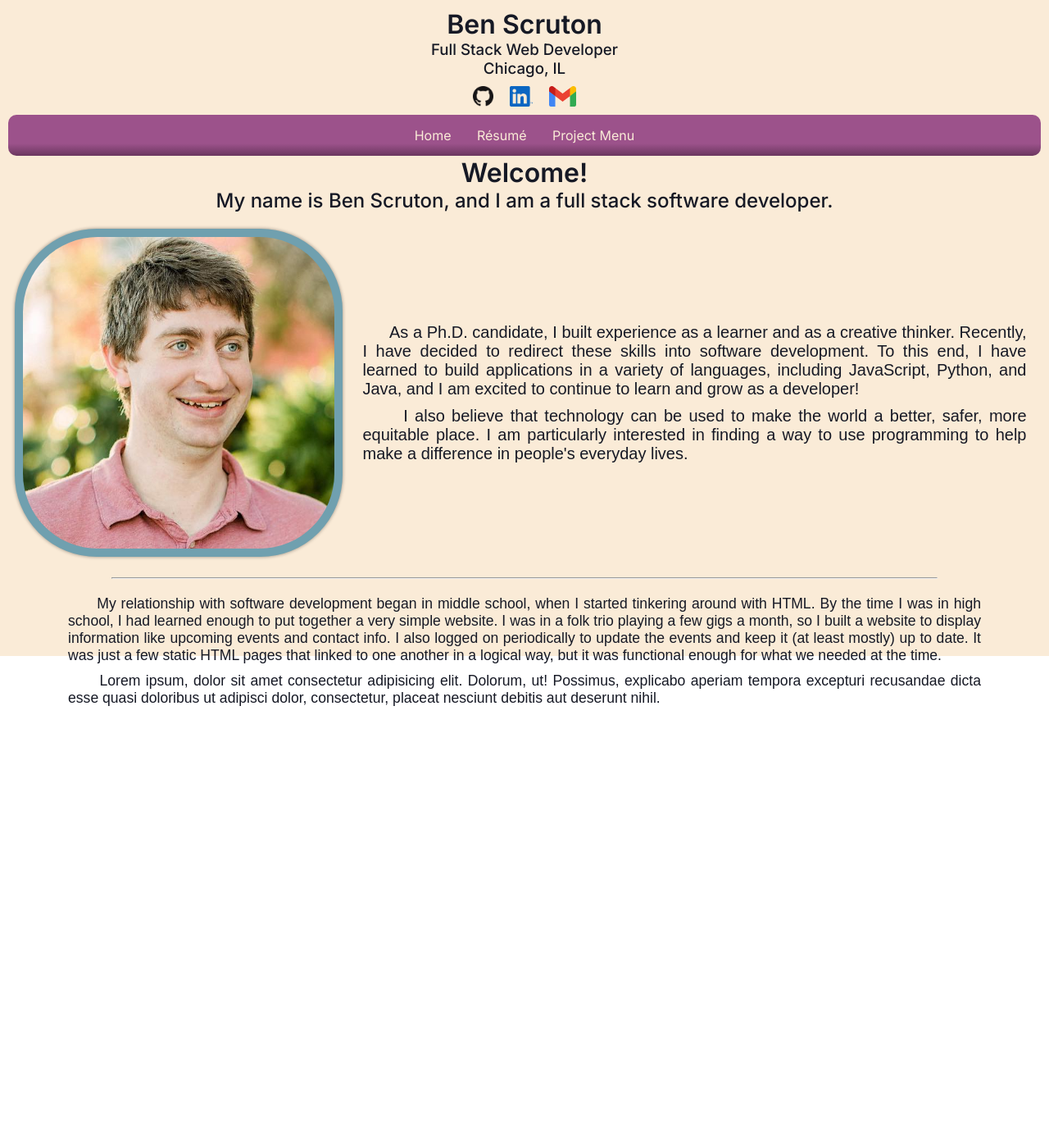
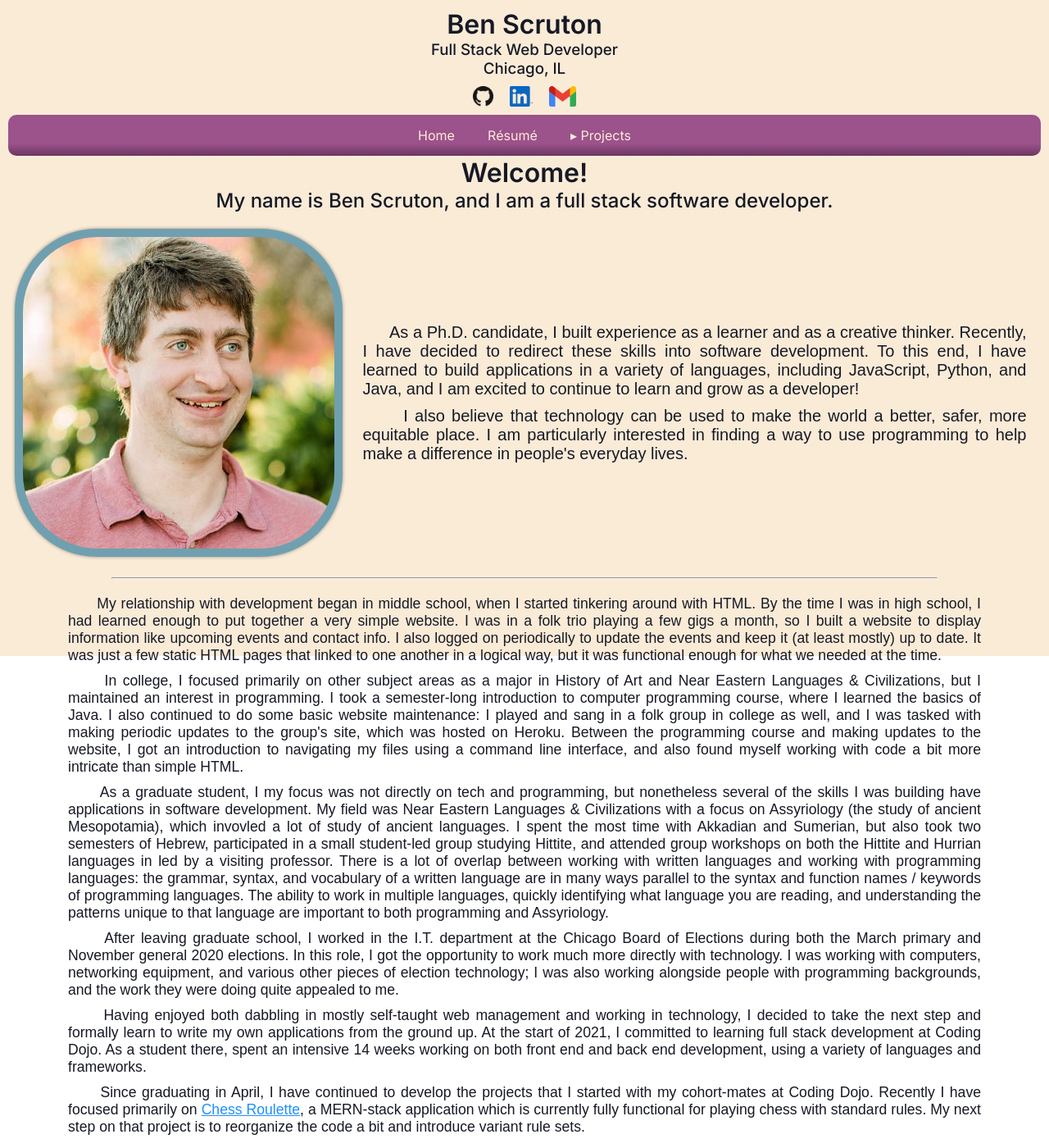
Before and after one commit to benscruton/personal_site, a React (Create React App) app: page / in a window 1280 px wide. Shown: the whole page at 82% size. Before the commit the page ends 877 px from the top, so only its background shows below. Built offline with nearby package versions, Linux system fonts and the light colour scheme; a web font is replaced by a local one.

Commit message:
Finished writing text for home page; slightly refactored projects nav menu

```diff
--- a/src/components/Nav.module.css
+++ b/src/components/Nav.module.css
@@ -104,10 +104,3 @@
     border-radius: 0 0 10px 10px;
     border-bottom: 1px solid antiquewhite;
 }
-
-.submenu li:first-child:hover a{
-    /* background-image: linear-gradient(to top, red 80%, #f88); */
-    background-color: antiquewhite;
-    color: #f00;
-    font-weight: bold;
-}
--- a/src/components/Nav.tsx
+++ b/src/components/Nav.tsx
@@ -2,6 +2,7 @@ import React, { useState } from "react";
 import styles from "./Nav.module.css";
 import { Link } from "@reach/router";
 import NavProjectSubMenu from "./NavProjectSubMenu";
+import CSS from "csstype";
 
 interface Props {}
 
@@ -12,6 +13,11 @@ const Nav: React.FC<Props> = () => {
     e.preventDefault();
     setShowSubMenu(!showSubMenu);
   };
+
+  const transparentStyle: CSS.Properties = {
+    color: "#0000",
+    backgroundColor: "#0000"
+  }
 
   return (
     <div className={styles.wrapper}>
@@ -37,8 +43,9 @@ const Nav: React.FC<Props> = () => {
               className={styles.navlink}
               href="/projects"
               onClick={toggleSubMenu}
+              style={showSubMenu? transparentStyle : {}}
             >
-              Project Menu
+              ▸ Projects
             </a>
 
             {showSubMenu?
--- a/src/components/NavProjectSubMenu.tsx
+++ b/src/components/NavProjectSubMenu.tsx
@@ -17,7 +17,7 @@ const NavProjectSubMenu: React.FC<Props> = ({styles, toggleMenu, hideMenu}) => {
     >
       <li>
         <a href="/projects" onClick={toggleMenu}>
-          Close Menu
+        ▾ Projects
         </a>
       </li>
 
--- a/src/views/Home.tsx
+++ b/src/views/Home.tsx
@@ -1,5 +1,5 @@
 import React from "react";
-import { RouteComponentProps } from "@reach/router";
+import { RouteComponentProps, Link } from "@reach/router";
 import styles from "./Home.module.css";
 import photoAddr from "../img/photo_cropped.png";
 import MediaBox from "../components/MediaBox";
@@ -74,13 +74,34 @@ const Home: React.FC<Props> = ({windowWidth}) => {
       >
         <p>
           &nbsp;&nbsp;&nbsp;&nbsp;&nbsp;
-          My relationship with software development began in middle school, when I started tinkering around with HTML.  By the time I was in high school, I had learned enough to put together a very simple website.  I was in a folk trio playing a few gigs a month, so I built a website to display information like upcoming events and contact info.  I also logged on periodically to update the events and keep it (at least mostly) up to date.  It was just a few static HTML pages that linked to one another in a logical way, but it was functional enough for what we needed at the time.
+          My relationship with development began in middle school, when I started tinkering around with HTML.  By the time I was in high school, I had learned enough to put together a very simple website.  I was in a folk trio playing a few gigs a month, so I built a website to display information like upcoming events and contact info.  I also logged on periodically to update the events and keep it (at least mostly) up to date.  It was just a few static HTML pages that linked to one another in a logical way, but it was functional enough for what we needed at the time.
         </p>
 
         <p>
           &nbsp;&nbsp;&nbsp;&nbsp;&nbsp;
-          Lorem ipsum, dolor sit amet consectetur adipisicing elit. Dolorum, ut! Possimus, explicabo aperiam tempora excepturi recusandae dicta esse quasi doloribus ut adipisci dolor, consectetur, placeat nesciunt debitis aut deserunt nihil.
+          In college, I focused primarily on other subject areas as a major in History of Art and Near Eastern Languages & Civilizations, but I maintained an interest in programming.  I took a semester-long introduction to computer programming course, where I learned the basics of Java.  I also continued to do some basic website maintenance: I played and sang in a folk group in college as well, and I was tasked with making periodic updates to the group's site, which was hosted on Heroku.  Between the programming course and making updates to the website, I got an introduction to navigating my files using a command line interface, and also found myself working with code a bit more intricate than simple HTML.
         </p>
+
+        <p>
+          &nbsp;&nbsp;&nbsp;&nbsp;&nbsp;
+          As a graduate student, I my focus was not directly on tech and programming, but nonetheless several of the skills I was building have applications in software development.  My field was Near Eastern Languages & Civilizations with a focus on Assyriology (the study of ancient Mesopotamia), which invovled a lot of study of ancient languages.  I spent the most time with Akkadian and Sumerian, but also took two semesters of Hebrew, participated in a small student-led group studying Hittite, and attended group workshops on both the Hittite and Hurrian languages in led by a visiting professor.  There is a lot of overlap between working with written languages and working with programming languages: the grammar, syntax, and vocabulary of a written language are in many ways parallel to the syntax and function names / keywords of programming languages.  The ability to work in multiple languages, quickly identifying what language you are reading, and understanding the patterns unique to that language are important to both programming and Assyriology.
+        </p>
+
+        <p>
+          &nbsp;&nbsp;&nbsp;&nbsp;&nbsp;
+          After leaving graduate school, I worked in the I.T. department at the Chicago Board of Elections during both the March primary and November general 2020 elections.  In this role, I got the opportunity to work much more directly with technology.  I was working with computers, networking equipment, and various other pieces of election technology; I was also working alongside people with programming backgrounds, and the work they were doing quite appealed to me.
+        </p>
+
+        <p>
+          &nbsp;&nbsp;&nbsp;&nbsp;&nbsp;
+          Having enjoyed both dabbling in mostly self-taught web management and working in technology, I decided to take the next step and formally learn to write my own applications from the ground up.  At the start of 2021, I committed to learning full stack development at Coding Dojo.  As a student there, spent an intensive 14 weeks working on both front end and back end development, using a variety of languages and frameworks.
+        </p>
+
+        <p>
+          &nbsp;&nbsp;&nbsp;&nbsp;&nbsp;
+          Since graduating in April, I have continued to develop the projects that I started with my cohort-mates at Coding Dojo.  Recently I have focused primarily on <Link to="/projects/chessroulette">Chess Roulette</Link>, a MERN-stack application which is currently fully functional for playing chess with standard rules.  My next step on that project is to reorganize the code a bit and introduce variant rule sets.
+        </p>
+
       </div>
     </div>
   );
```
